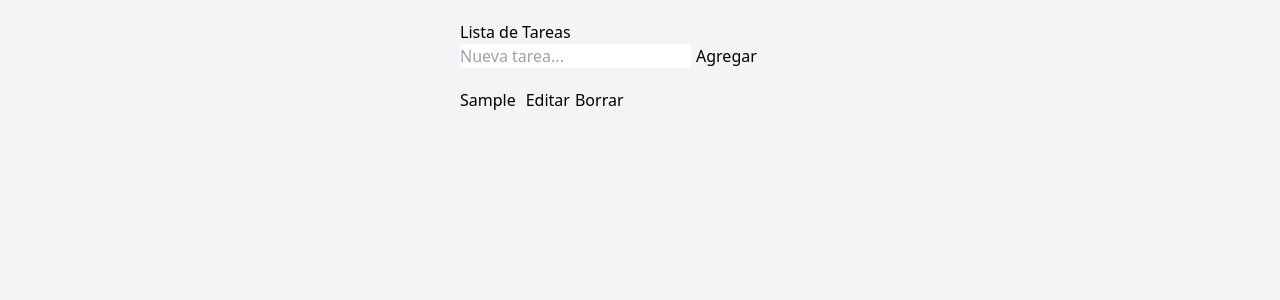
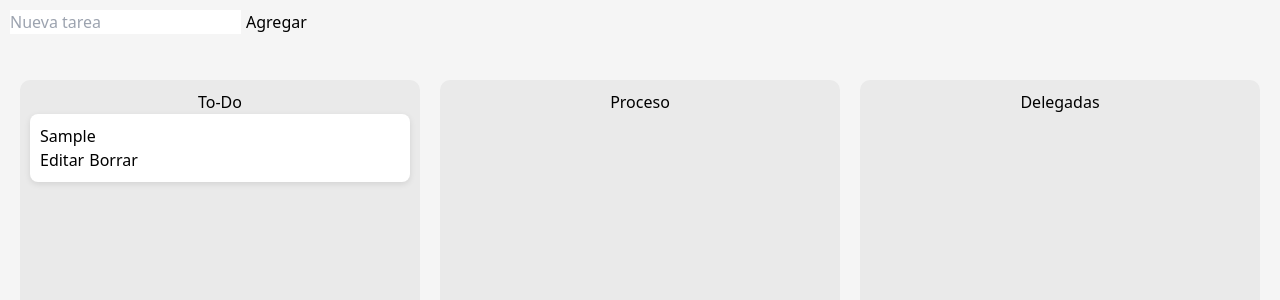
Before and after one commit to Nestum447/Task-3colums, a React (Vite) app: page / in a window 1280 px wide. Both pictures are taken after typing "Sample" into the empty fields and a click on the button "Agregar". Shown: the top 300 px of the page. Built offline with nearby package versions, Linux system fonts and the light colour scheme.

Commit message:
Update App.jsx

```diff
--- a/src/App.jsx
+++ b/src/App.jsx
@@ -1,56 +1,159 @@
 import { useState } from "react";
 
 export default function App() {
-  const [tareas, setTareas] = useState([]);
+  const [tareas, setTareas] = useState({
+    todo: [],
+    proceso: [],
+    delegadas: []
+  });
+
   const [texto, setTexto] = useState("");
-  const [editId, setEditId] = useState(null);
+  const [editando, setEditando] = useState(null);
   const [editText, setEditText] = useState("");
 
-  // Agregar tarea
+  // -----------------------------
+  //   AGREGAR TAREA
+  // -----------------------------
   const agregarTarea = () => {
     if (!texto.trim()) return;
 
-    setTareas([
-      ...tareas,
-      { id: Date.now(), texto }
-    ]);
+    setTareas((prev) => ({
+      ...prev,
+      todo: [...prev.todo, { id: Date.now(), texto }]
+    }));
 
     setTexto("");
   };
 
-  // Borrar tarea
-  const borrarTarea = (id) => {
-    setTareas(tareas.filter(t => t.id !== id));
+  // -----------------------------
+  //   BORRAR TAREA
+  // -----------------------------
+  const borrarTarea = (columna, id) => {
+    setTareas((prev) => ({
+      ...prev,
+      [columna]: prev[columna].filter((t) => t.id !== id),
+    }));
   };
 
-  // Activar modo edición
-  const editarTarea = (tarea) => {
-    setEditId(tarea.id);
+  // -----------------------------
+  //   EDITAR TAREA
+  // -----------------------------
+  const iniciarEdicion = (tarea, columna) => {
+    setEditando({ id: tarea.id, columna });
     setEditText(tarea.texto);
   };
 
-  // Guardar cambios de edición
   const guardarEdicion = () => {
-    if (!editText.trim()) return;
+    setTareas((prev) => {
+      const col = editando.columna;
 
-    setTareas(
-      tareas.map(t =>
-        t.id === editId ? { ...t, texto: editText } : t
-      )
-    );
-    setEditId(null);
+      return {
+        ...prev,
+        [col]: prev[col].map((t) =>
+          t.id === editando.id ? { ...t, texto: editText } : t
+        )
+      };
+    });
+
+    setEditando(null);
     setEditText("");
   };
 
+  // -----------------------------
+  //   DRAG & DROP
+  // -----------------------------
+
+  const onDragStart = (e, tarea, columna) => {
+    e.dataTransfer.setData("tareaId", tarea.id);
+    e.dataTransfer.setData("columna", columna);
+  };
+
+  const onDrop = (e, columnaDestino) => {
+    const id = Number(e.dataTransfer.getData("tareaId"));
+    const columnaOrigen = e.dataTransfer.getData("columna");
+
+    if (columnaOrigen === columnaDestino) return;
+
+    const tareaMovida = tareas[columnaOrigen].find((t) => t.id === id);
+
+    setTareas((prev) => ({
+      ...prev,
+      [columnaOrigen]: prev[columnaOrigen].filter((t) => t.id !== id),
+      [columnaDestino]: [...prev[columnaDestino], tareaMovida]
+    }));
+  };
+
+  const allowDrop = (e) => e.preventDefault();
+
+  // -----------------------------
+  //   UI TARJETA
+  // -----------------------------
+  const renderTarea = (t, columna) => {
+    const enEdicion = editando && editando.id === t.id;
+
+    return (
+      <div
+        key={t.id}
+        draggable={!enEdicion}
+        onDragStart={(e) => onDragStart(e, t, columna)}
+        style={{
+          background: "#fff",
+          padding: 10,
+          marginBottom: 10,
+          borderRadius: 8,
+          boxShadow: "0 2px 6px rgba(0,0,0,0.1)"
+        }}
+      >
+        {enEdicion ? (
+          <>
+            <input
+              value={editText}
+              onChange={(e) => setEditText(e.target.value)}
+              style={{ width: "90%" }}
+            />
+            <br />
+            <button onClick={guardarEdicion}>Guardar</button>
+            <button onClick={() => setEditando(null)} style={{ marginLeft: 5 }}>
+              Cancelar
+            </button>
+          </>
+        ) : (
+          <>
+            <p>{t.texto}</p>
+
+            <button onClick={() => iniciarEdicion(t, columna)}>
+              Editar
+            </button>
+
+            <button
+              onClick={() => borrarTarea(columna, t.id)}
+              style={{ marginLeft: 5 }}
+            >
+              Borrar
+            </button>
+          </>
+        )}
+      </div>
+    );
+  };
+
+  // -----------------------------
+  //   RENDER
+  // -----------------------------
   return (
-    <div style={{ padding: 20, maxWidth: 400, margin: "auto" }}>
-      <h2>Lista de Tareas</h2>
-
-      {/* Input agregar tarea */}
-      <div>
+    <div
+      style={{
+        display: "flex",
+        gap: 20,
+        padding: 20,
+        background: "#f5f5f5",
+        minHeight: "100vh"
+      }}
+    >
+      {/* INPUT NUEVA TAREA */}
+      <div style={{ position: "fixed", top: 10, left: 10 }}>
         <input
-          type="text"
-          placeholder="Nueva tarea..."
+          placeholder="Nueva tarea"
           value={texto}
           onChange={(e) => setTexto(e.target.value)}
         />
@@ -59,43 +162,31 @@ export default function App() {
         </button>
       </div>
 
-      {/* Lista de tareas */}
-      <ul style={{ marginTop: 20 }}>
-        {tareas.map((t) => (
-          <li key={t.id} style={{ marginBottom: 10 }}>
-            {editId === t.id ? (
-              <>
-                <input
-                  value={editText}
-                  onChange={(e) => setEditText(e.target.value)}
-                />
-                <button onClick={guardarEdicion} style={{ marginLeft: 5 }}>
-                  Guardar
-                </button>
-                <button onClick={() => setEditId(null)} style={{ marginLeft: 5 }}>
-                  Cancelar
-                </button>
-              </>
-            ) : (
-              <>
-                {t.texto}
-                <button
-                  onClick={() => editarTarea(t)}
-                  style={{ marginLeft: 10 }}
-                >
-                  Editar
-                </button>
-                <button
-                  onClick={() => borrarTarea(t.id)}
-                  style={{ marginLeft: 5 }}
-                >
-                  Borrar
-                </button>
-              </>
-            )}
-          </li>
-        ))}
-      </ul>
+      {/* COLUMNAS */}
+      {["todo", "proceso", "delegadas"].map((col) => (
+        <div
+          key={col}
+          onDragOver={allowDrop}
+          onDrop={(e) => onDrop(e, col)}
+          style={{
+            flex: 1,
+            background: "#eaeaea",
+            padding: 10,
+            borderRadius: 10,
+            marginTop: 60
+          }}
+        >
+          <h3 style={{ textTransform: "capitalize", textAlign: "center" }}>
+            {col === "todo"
+              ? "To-Do"
+              : col === "proceso"
+              ? "Proceso"
+              : "Delegadas"}
+          </h3>
+
+          {tareas[col].map((t) => renderTarea(t, col))}
+        </div>
+      ))}
     </div>
   );
 }
```
